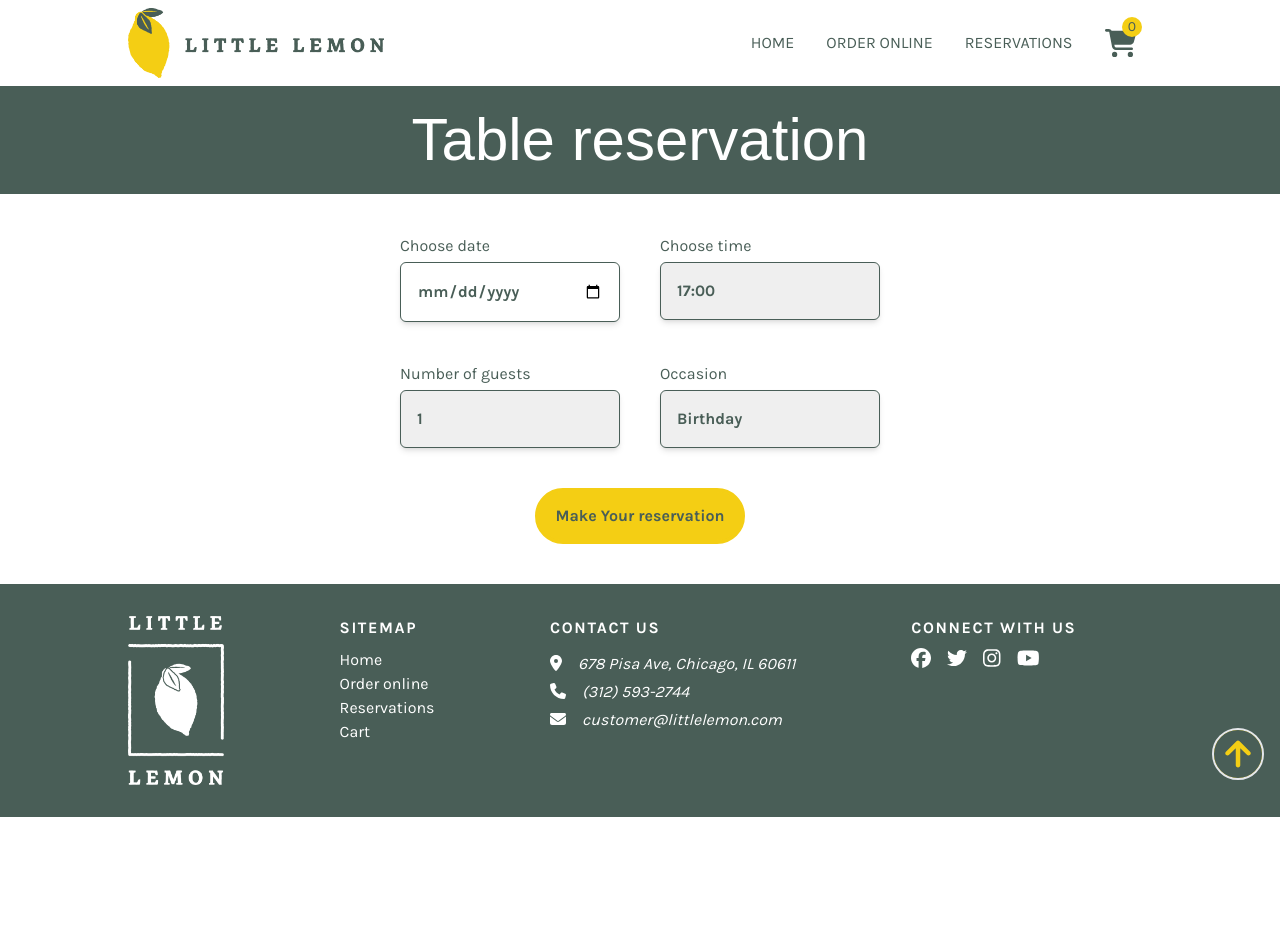
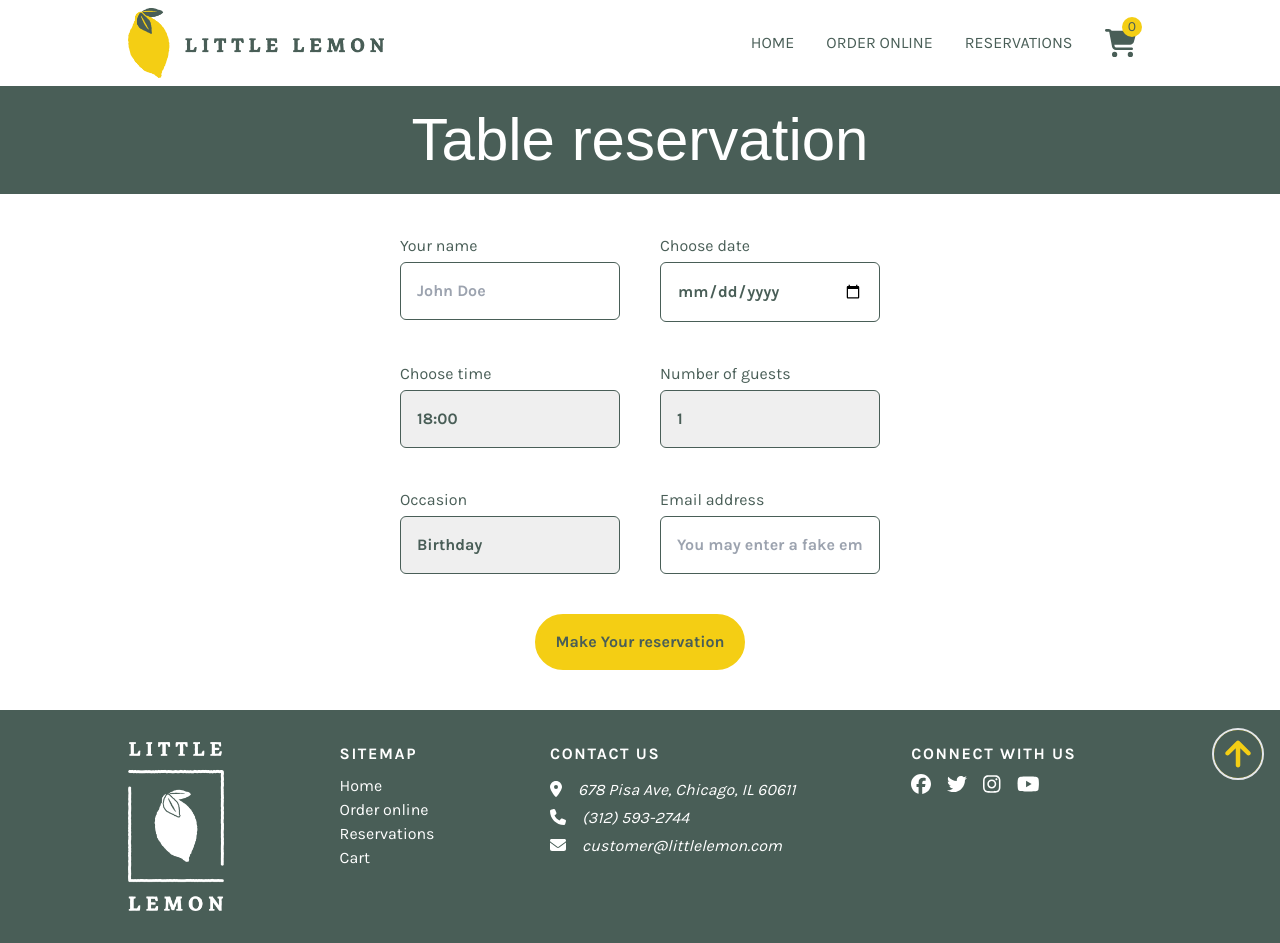
Before and after one commit to David-Werth/little-lemon, a Next.js app: page /reservations in a window 1280 px wide. Before the commit the page ends 817 px from the top, so only its background shows below. Built offline with nearby package versions, Linux system fonts and the light colour scheme; a web font is replaced by a local one.

Commit message:
booking form to formik with yup

```diff
--- a/components/reservation/BookingForm.jsx
+++ b/components/reservation/BookingForm.jsx
@@ -1,85 +1,72 @@
 'use client';
 
-import { useState } from 'react';
+import { ErrorMessage, Field, Formik, Form } from 'formik';
+import * as Yup from 'yup';
 
-const BookingForm = ({ availableTimes, dispatch, setFormData, submitForm }) => {
-	const [resDate, setResDate] = useState('');
-	const [resTime, setResTime] = useState(availableTimes[0]);
-	const [resGuests, setResGuests] = useState(1);
-	const [resOccasion, setResOccasion] = useState('Birthday');
-	const [formError, setFormError] = useState(false);
+const reservationDetailSchema = Yup.object().shape({
+	name: Yup.string().required('Required'),
+	date: Yup.date().required('Required'),
+	time: Yup.string().required('Required'),
+	guests: Yup.string().required('Required'),
+	occasion: Yup.string().required('Required'),
+	email: Yup.string().email('Please enter valid email').required('Required'),
+});
 
-	const handleDateChange = (e) => {
-		setResDate(e.target.value);
-		dispatch({
-			type: 'selected_date',
-			date: new Date(e.target.value),
-		});
-		setFormError(false);
-	};
-
-	const formReset = () => {
-		setResDate('');
-		setResTime(availableTimes[0]);
-		setResGuests(1);
-		setResOccasion('Birthday');
-	};
-
-	const handleSubmit = (e) => {
-		e.preventDefault();
-		if (resDate) {
-			setFormError(false);
-			setFormData({
-				resDate,
-				resTime,
-				resGuests,
-				resOccasion,
-			});
-			submitForm();
-			formReset();
-		} else {
-			setFormError(true);
-		}
-	};
-
+const BookingForm = () => {
 	return (
-		<form
-			onSubmit={handleSubmit}
-			className="grid justify-center w-full max-w-lg grid-cols-1 gap-10 px-4 py-10 md:grid-cols-2 text-green font-karla"
+		<Formik
+			initialValues={{
+				name: '',
+				date: '',
+				time: '18:00',
+				guests: '1',
+				occasion: 'Birthday',
+				email: '',
+			}}
+			validationSchema={reservationDetailSchema}
+			onSubmit={async (values) => {}}
 		>
+			<Form className="grid justify-center w-full max-w-lg grid-cols-1 gap-10 px-4 py-10 md:grid-cols-2 text-green font-karla">
 				<div className="flex flex-col gap-1">
-				<label htmlFor="res-date">Choose date</label>
-				<input
+					<label htmlFor="name">Your name</label>
+					<Field
+						type="text"
+						name="name"
+						placeholder="John Doe"
+						autoComplete="off"
+						className="p-4 font-bold border rounded-md border-green"
+					/>
+					<ErrorMessage name="name" />
+				</div>
+				<div className="flex flex-col gap-1">
+					<label htmlFor="date">Choose date</label>
+					<Field
 						type="date"
 						placeholder="mm/dd/yyyy"
-					id="res-date"
-					value={resDate}
-					onChange={handleDateChange}
-					className={`p-4 font-bold border rounded-md shadow-md border-green ${
-						formError && 'border-red-700 text-red-700 border-2'
-					}`}
+						name="date"
+						className="p-4 font-bold border rounded-md border-green"
 					/>
+					<ErrorMessage name="date" />
 				</div>
 				<div className="flex flex-col gap-1">
-				<label htmlFor="res-time">Choose time</label>
-				<select
-					id="res-time"
-					value={resTime}
-					onChange={(e) => setResTime(e.target.value)}
-					className="p-4 font-bold border rounded-md shadow-md border-green"
+					<label htmlFor="time">Choose time</label>
+					<Field
+						as="select"
+						name="time"
+						className="p-4 font-bold border rounded-md border-green"
 					>
-					{availableTimes.map((time) => (
-						<option key={time}>{time}</option>
-					))}
-				</select>
+						<option>18:00</option>
+						<option>18:30</option>
+						<option>19:00</option>
+					</Field>
+					<ErrorMessage name="time" />
 				</div>
 				<div className="flex flex-col gap-1">
 					<label htmlFor="guests">Number of guests</label>
-				<select
-					id="guests"
-					value={resGuests}
-					onChange={(e) => setResGuests(e.target.value)}
-					className="p-4 font-bold border rounded-md shadow-md border-green"
+					<Field
+						as="select"
+						name="guests"
+						className="p-4 font-bold border rounded-md border-green"
 					>
 						<option>1</option>
 						<option>2</option>
@@ -91,29 +78,43 @@ const BookingForm = ({ availableTimes, dispatch, setFormData, submitForm }) => {
 						<option>8</option>
 						<option>9</option>
 						<option>10</option>
-				</select>
+					</Field>
+					<ErrorMessage name="guests" />
 				</div>
 				<div className="flex flex-col gap-1">
 					<label htmlFor="occasion">Occasion</label>
-				<select
-					id="occasion"
-					value={resOccasion}
-					onChange={(e) => setResOccasion(e.target.value)}
-					className="p-4 font-bold border rounded-md shadow-md border-green"
+					<Field
+						as="select"
+						name="occasion"
+						className="p-4 font-bold border rounded-md border-green"
 					>
 						<option>Birthday</option>
 						<option>Anniversary</option>
-				</select>
+						<option>Other</option>
+					</Field>
+					<ErrorMessage name="occasion" />
+				</div>
+				<div className="flex flex-col gap-1">
+					<label htmlFor="name">Email address</label>
+					<Field
+						type="text"
+						name="email"
+						placeholder="You may enter a fake email"
+						autoComplete="off"
+						className="p-4 font-bold border rounded-md border-green"
+					/>
+					<ErrorMessage name="email" />
 				</div>
 				<div className="text-center md:col-span-2">
-				{formError && <p className="text-red-700">Please choose a date!</p>}
-				<input
+					<button
 						type="submit"
-					value="Make Your reservation"
-					className="px-4 py-3 font-bold transition-colors border-4 rounded-full cursor-pointer hover:bg-green hover:border-green hover:text-white border-yellow bg-yellow"
-				/>
+						className="px-4 py-3 font-bold text-center transition-colors border-4 rounded-full cursor-pointer hover:bg-green hover:border-green hover:text-white border-yellow bg-yellow text-green font-karla"
+					>
+						Make Your reservation
+					</button>
 				</div>
-		</form>
+			</Form>
+		</Formik>
 	);
 };
 
```
Lines whose indentation alone changed are shown as unchanged.
